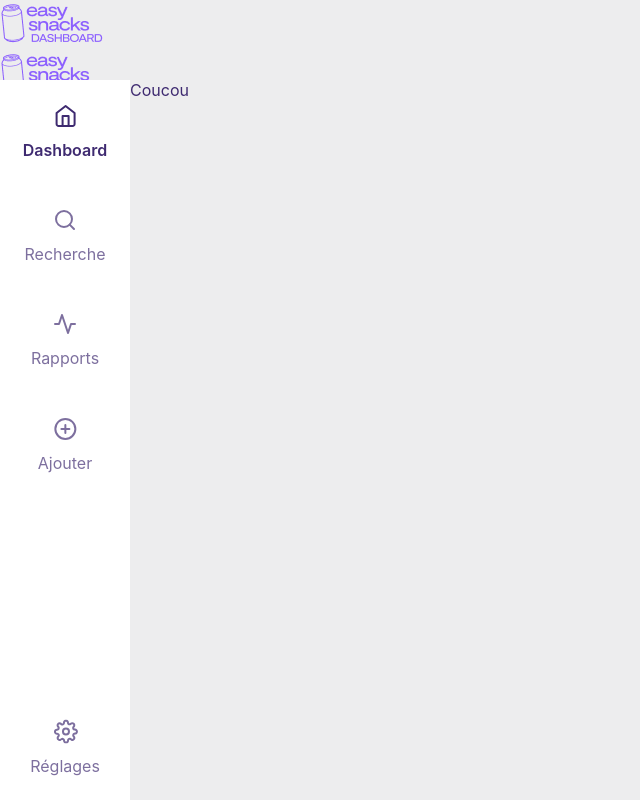
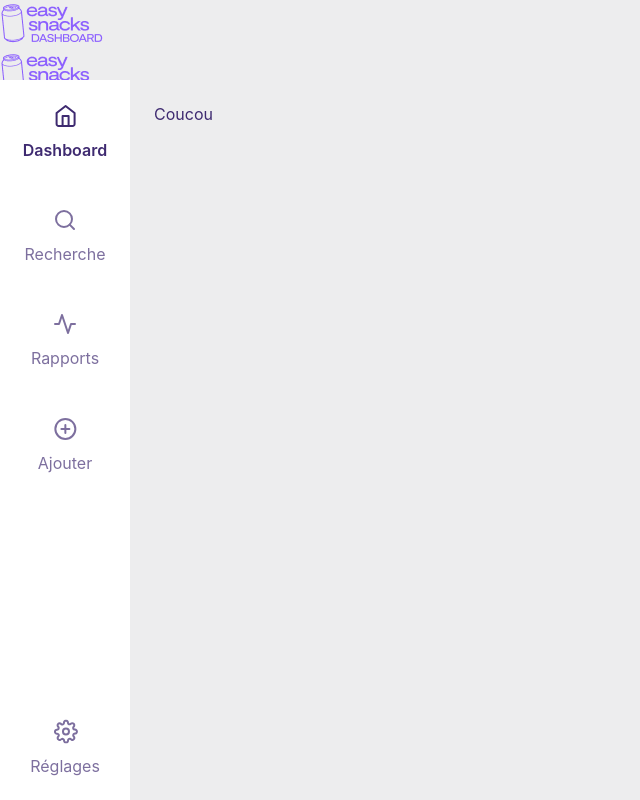
Before and after one commit to TimBlanchard/easy-snacks, a React (Create React App) app: page / in a window 1280 px wide. Shown: the whole page, without its empty margins (0-640 px from the left). Built offline with nearby package versions, Linux system fonts and the light colour scheme.

Commit message:
Class default main content

```diff
--- a/src/pages/Landing/index.js
+++ b/src/pages/Landing/index.js
@@ -3,7 +3,7 @@ import React from 'react'
 export default function Landing() {
 
     return (
-        <div className="landing">
+        <div className="main-app landing">
             Coucou
         </div>
     )
--- a/src/styles/global.scss
+++ b/src/styles/global.scss
@@ -16,7 +16,7 @@ body {
   main {
     display: flex;
 
-    .content {
+    .main-app {
       flex: 1;
       padding: var(--spacing-6);
     }
```
Also changed, not shown: src/App.js (line endings or trailing spaces).
